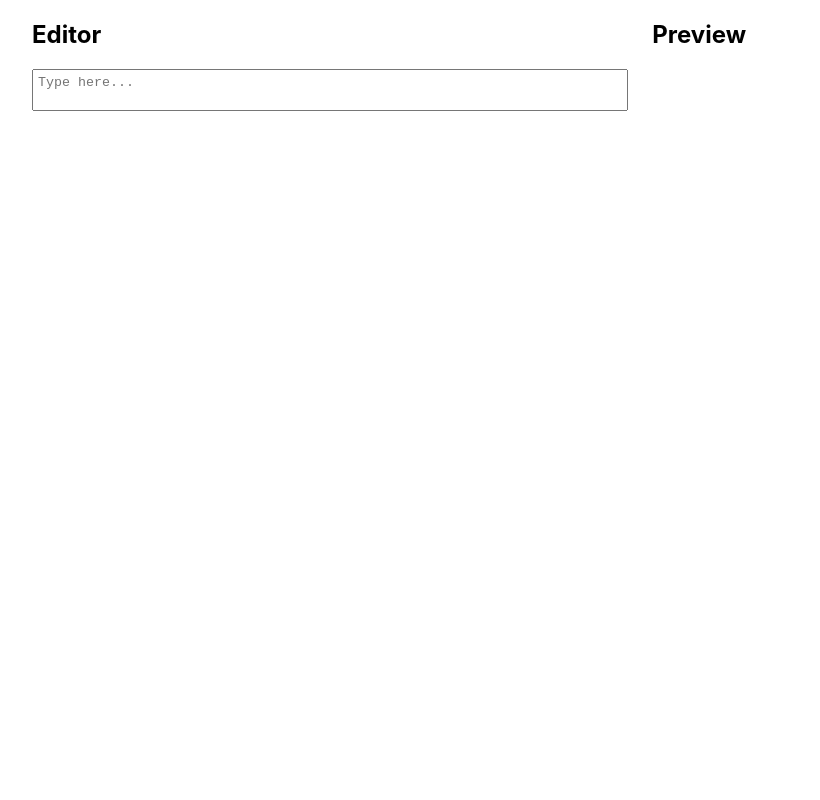
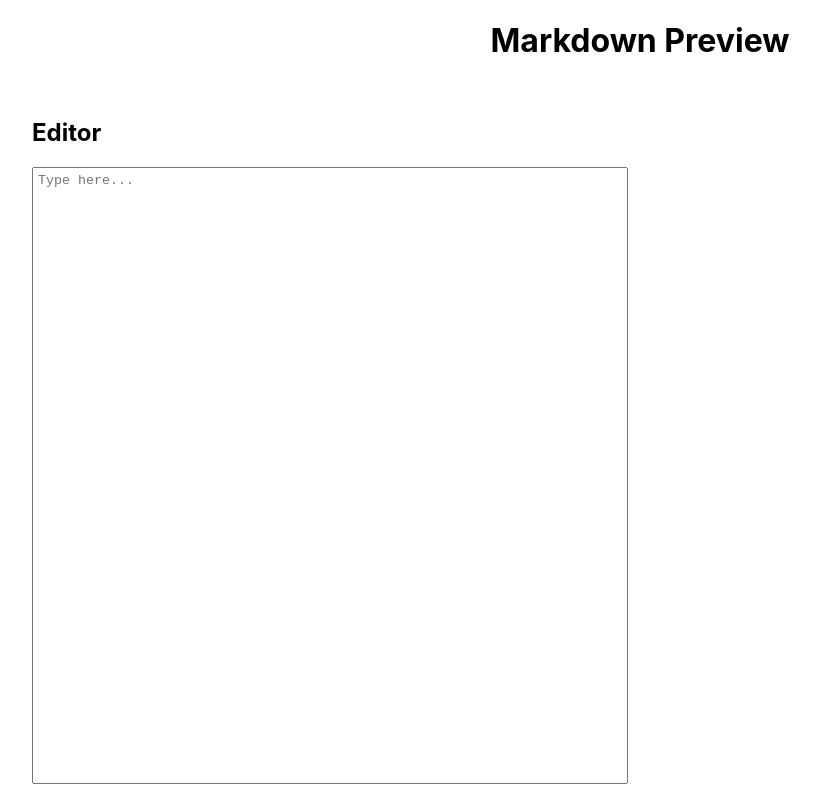
Before and after one commit to edustef/markdown-fcc, a React (Create React App) app: page / in a window 1280 px wide. Shown: the whole page, without its empty margins (0-820 px from the left). Built offline with nearby package versions, Linux system fonts and the light colour scheme.

Commit message:
Finished the functionality of the app

```diff
--- a/package.json
+++ b/package.json
@@ -6,6 +6,8 @@
     "@testing-library/jest-dom": "^4.2.4",
     "@testing-library/react": "^9.4.0",
     "@testing-library/user-event": "^7.2.1",
+    "dompurify": "^2.0.8",
+    "marked": "^0.8.0",
     "react": "^16.12.0",
     "react-dom": "^16.12.0",
     "react-scripts": "3.4.0"
--- a/src/App.css
+++ b/src/App.css
@@ -1,5 +1,19 @@
+.outer-container {
+  display: -webkit-box;
+  display: -ms-flexbox;
+  display: flex;
+  height: 100vh;
+  -webkit-box-orient: vertical;
+  -webkit-box-direction: normal;
+      -ms-flex-direction: column;
+          flex-direction: column;
+}
+
 .container {
   width: 95%;
+  -webkit-box-flex: 1;
+      -ms-flex-positive: 1;
+          flex-grow: 1;
   display: -webkit-box;
   display: -ms-flexbox;
   display: flex;
@@ -10,11 +24,24 @@
   -webkit-box-pack: justify;
       -ms-flex-pack: justify;
           justify-content: space-between;
-  margin: 0 auto;
+  -webkit-box-align: stretch;
+      -ms-flex-align: stretch;
+          align-items: stretch;
+  margin: 16px auto;
+}
+
+#title {
+  text-align: center;
 }
 
 #editor {
-  height: 40vh;
+  display: -webkit-box;
+  display: -ms-flexbox;
+  display: flex;
+  -webkit-box-orient: vertical;
+  -webkit-box-direction: normal;
+      -ms-flex-direction: column;
+          flex-direction: column;
 }
 
 #editor textarea {
@@ -26,6 +53,15 @@
   padding: 5px;
   -webkit-box-sizing: border-box;
           box-sizing: border-box;
+  -webkit-box-flex: 1;
+      -ms-flex-positive: 1;
+          flex-grow: 1;
+}
+
+.group-toggle {
+  display: -webkit-box;
+  display: -ms-flexbox;
+  display: flex;
 }
 
 @media (min-width: 720px) {
@@ -42,6 +78,9 @@
   #editor {
     justify-self: flex-start;
   }
+  .group-toggle .btn-toggle {
+    display: none;
+  }
   #preview-body {
     justify-self: flex-end;
   }
--- a/src/App.js
+++ b/src/App.js
@@ -1,30 +1,75 @@
-import React, { Component } from 'react'
+import React, { Component } from "react";
+import marked from "marked";
+import domPurify from "dompurify";
 
-import Editor from './Editor'
-import Preview from './Preview'
-import './App.css'
+import Editor from "./Editor";
+import Preview from "./Preview";
+import "./App.css";
 
 export default class App extends Component {
-
   constructor(props) {
     super(props);
     this.state = {
-      content: ""
-    }
-  }
-
-  handleChange = (content) => {
-    this.setState({
-      content: content
-    });
+      rawContent: "",
+      renderedContent: "",
+      editor: true,
+      isMobile: true
+    };
   }
 
   render() {
     return (
-      <div className="container">
-        <Editor handleChange={this.handleChange}/>
-        <Preview handleChange={this.handleChange} content = {this.state.content}/>
+      <div className="outer-container">
+        <h1 id="title">Markdown Preview</h1>
+        <div className="container">
+          {this.state.editor || !this.state.isMobile ? (
+            <Editor
+              handleChange={this.handleChange}
+              handleToggle={this.handleToggle}
+              rawContent={this.state.rawContent}
+            />
+          ) : null}
+          {!this.state.editor || !this.state.isMobile ? (
+            <Preview
+              handleChange={this.handleChange}
+              renderedContent={this.state.renderedContent}
+              handleToggle={this.handleToggle}
+            />
+          ) : null}
+        </div>
       </div>
     );
   }
+
+  // Adds listener for resizing to determine if it is mobile or not
+  componentDidMount() {
+    window.addEventListener("resize", this.updateMobileState);
+  }
+
+  // Removes the listener at unmounting
+  componentWillUnmount() {
+    window.removeEventListener("resize", this.updateMobileState);
+  }
+
+  // Converts the editor's raw text into html based on markdown syntax
+  handleChange = rawContent => {
+    this.setState({
+      rawContent: rawContent,
+      renderedContent: domPurify.sanitize(marked(rawContent))
+    });
+  };
+
+  // This only works if isMobile is true
+  handleToggle = () => {
+    this.setState({
+      editor: !this.state.editor
+    });
+  };
+
+  // Check if isMobile is true
+  updateMobileState = () => {
+    this.setState({
+      isMobile: window.innerWidth <= 720 ? true : false
+    });
+  };
 }
--- a/src/App.scss
+++ b/src/App.scss
@@ -1,13 +1,26 @@
+.outer-container {
+  display: flex;
+  height: 100vh;
+  flex-direction: column;
+}
+
 .container {
   width: 95%;
+  flex-grow: 1;
   display: flex;
   flex-direction: column;
   justify-content: space-between;
-  margin: 0 auto;
+  align-items: stretch;
+  margin: 16px auto;
+}
+
+#title {
+  text-align: center;
 }
 
 #editor {
-  height: 40vh;
+  display: flex;
+  flex-direction: column;
   textarea {
     display: block;
     overflow: auto;
@@ -16,9 +29,12 @@
     margin: 0 auto;
     padding: 5px;
     box-sizing: border-box;
+    flex-grow: 1;
   }
 }
-
+.group-toggle {
+  display: flex;
+}
 @media (min-width: 720px) {
   .container {
     flex-direction: row;
@@ -30,8 +46,15 @@
   }
 
   #editor {
-   justify-self: flex-start;
+    justify-self: flex-start;
   }
+
+  .group-toggle {
+    .btn-toggle {
+      display: none;
+    }
+  }
+
   #preview-body {
     justify-self: flex-end;
   }
--- a/src/Editor.js
+++ b/src/Editor.js
@@ -1,22 +1,25 @@
-import React, { Component } from 'react'
+import React, { Component } from "react";
 
 export default class Editor extends Component {
-  constructor(props) {
-    super(props);
-
-  }
-
   render() {
     return (
       <div id="editor">
-        <h2>Editor</h2>
-        <textarea value={this.props.content} onChange={this.updateEditor} placeholder="Type here...">
-        </textarea>
+        <div className="group-toggle">
+          <h2>Editor</h2>
+          <button onClick={this.props.handleToggle} className="btn-toggle">
+            Toggle
+          </button>
+        </div>
+        <textarea
+          value={this.props.rawContent}
+          onChange={this.updateEditor}
+          placeholder="Type here..."
+        ></textarea>
       </div>
-    )
+    );
   }
 
-  updateEditor = (event) => {
+  updateEditor = event => {
     this.props.handleChange(event.target.value);
-  }
+  };
 }
--- a/src/Preview.js
+++ b/src/Preview.js
@@ -1,19 +1,18 @@
-import React, { Component } from 'react'
-
+import React, { Component } from "react";
 
 export default class Preview extends Component {
-  constructor(props) {
-    super(props);
-
-  }
   render() {
     return (
       <div id="preview-body">
-        <h2>Preview</h2>
-        <div id="preview">
-          {this.props.content}
+        <div className="group-toggle">
+          <h2>Preview</h2>
+          <button onClick={this.props.handleToggle} className="btn-toggle">Toggle</button>
         </div>
+        <div
+          id="preview"
+          dangerouslySetInnerHTML={{ __html: this.props.renderedContent }}
+        ></div>
       </div>
-    )
+    );
   }
 }
```
Also changed, not shown: 2 other files (tests, documents, lock files or other folders).
